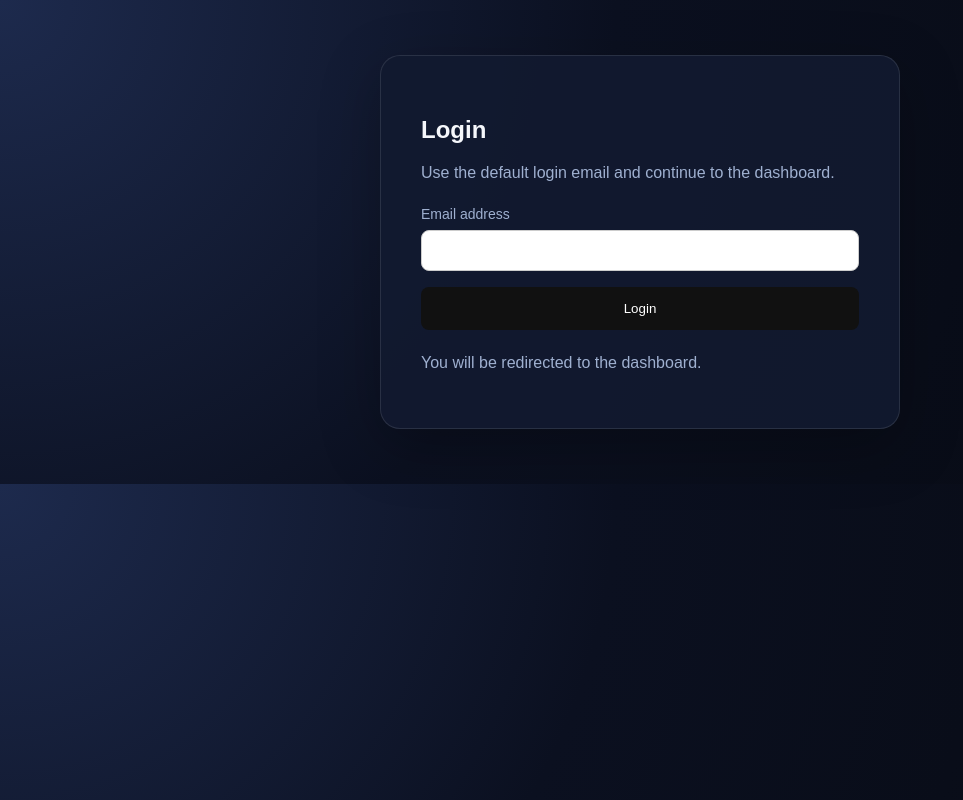
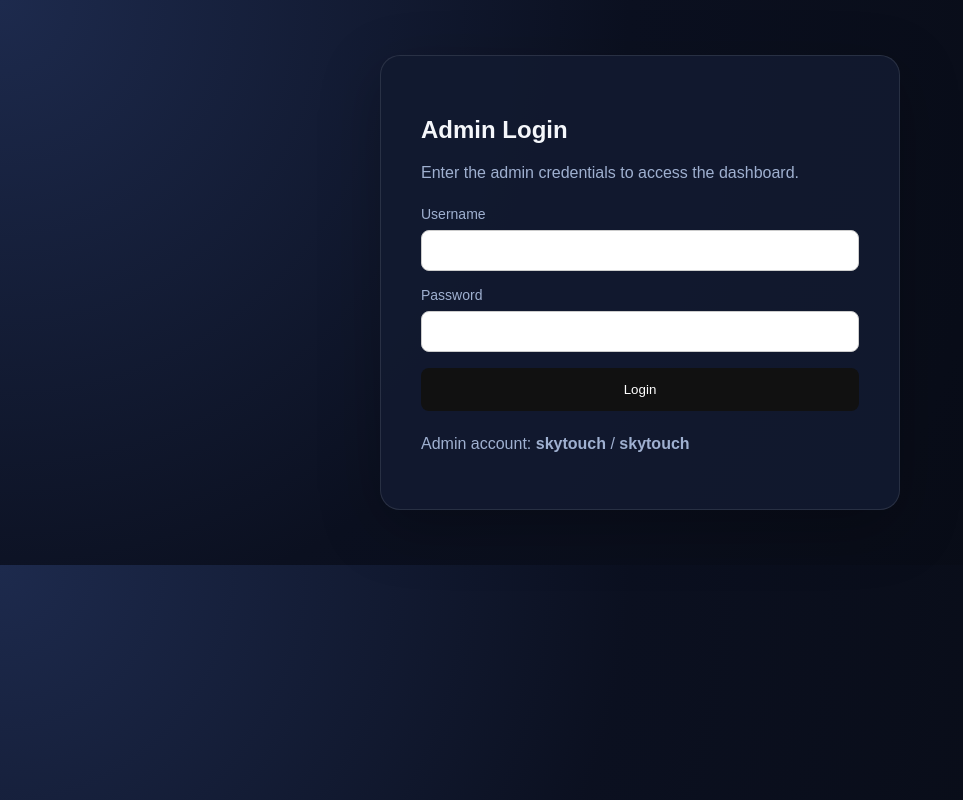
Before and after one commit to modamouth/playwin, a Next.js app: page /login in a window 1280 px wide. Shown: the whole page, without its empty margins (0-963 px from the left). Built offline with nearby package versions, Linux system fonts and the light colour scheme.

Commit message:
Update login page to admin username/password skytouch

```diff
--- a/app/login/page.tsx
+++ b/app/login/page.tsx
@@ -3,37 +3,58 @@
 import { FormEvent, useState } from "react";
 import { useRouter } from "next/navigation";
 
-const defaultLoginEmail = process.env.NEXT_PUBLIC_DEFAULT_LOGIN_EMAIL || "";
+const validUsername = "skytouch";
+const validPassword = "skytouch";
 
 export default function LoginPage() {
   const router = useRouter();
-  const [email, setEmail] = useState(defaultLoginEmail);
+  const [username, setUsername] = useState("");
+  const [password, setPassword] = useState("");
+  const [error, setError] = useState("");
 
   const handleSubmit = (event: FormEvent<HTMLFormElement>) => {
     event.preventDefault();
-    router.push("/dashboard");
+    if (username === validUsername && password === validPassword) {
+      router.push("/dashboard");
+    } else {
+      setError("Invalid username or password. Use skytouch / skytouch.");
+    }
   };
 
   return (
     <main className="container" style={{ padding: "55px 0" }}>
       <section className="card" style={{ maxWidth: 520, margin: "0 auto", padding: 40 }}>
-        <h1>Login</h1>
+        <h1>Admin Login</h1>
         <p style={{ color: "var(--muted)", marginBottom: 24 }}>
-          Use the default login email and continue to the dashboard.
+          Enter the admin credentials to access the dashboard.
         </p>
 
         <form onSubmit={handleSubmit}>
-          <label htmlFor="email" style={{ display: "block", marginBottom: 8 }}>
-            Email address
+          <label htmlFor="username" style={{ display: "block", marginBottom: 8 }}>
+            Username
           </label>
           <input
-            id="email"
-            type="email"
-            value={email}
-            onChange={(event) => setEmail(event.target.value)}
+            id="username"
+            type="text"
+            value={username}
+            onChange={(event) => setUsername(event.target.value)}
             required
             style={{ width: "100%", padding: "12px 14px", marginBottom: 16, borderRadius: 8, border: "1px solid #ccc" }}
           />
+
+          <label htmlFor="password" style={{ display: "block", marginBottom: 8 }}>
+            Password
+          </label>
+          <input
+            id="password"
+            type="password"
+            value={password}
+            onChange={(event) => setPassword(event.target.value)}
+            required
+            style={{ width: "100%", padding: "12px 14px", marginBottom: 16, borderRadius: 8, border: "1px solid #ccc" }}
+          />
+
+          {error && <p style={{ color: "#ff6b6b", marginBottom: 16 }}>{error}</p>}
 
           <button
             type="submit"
@@ -44,7 +65,7 @@ export default function LoginPage() {
         </form>
 
         <p style={{ marginTop: 24, color: "var(--muted)" }}>
-          You will be redirected to the dashboard.
+          Admin account: <strong>skytouch</strong> / <strong>skytouch</strong>
         </p>
       </section>
     </main>
```
